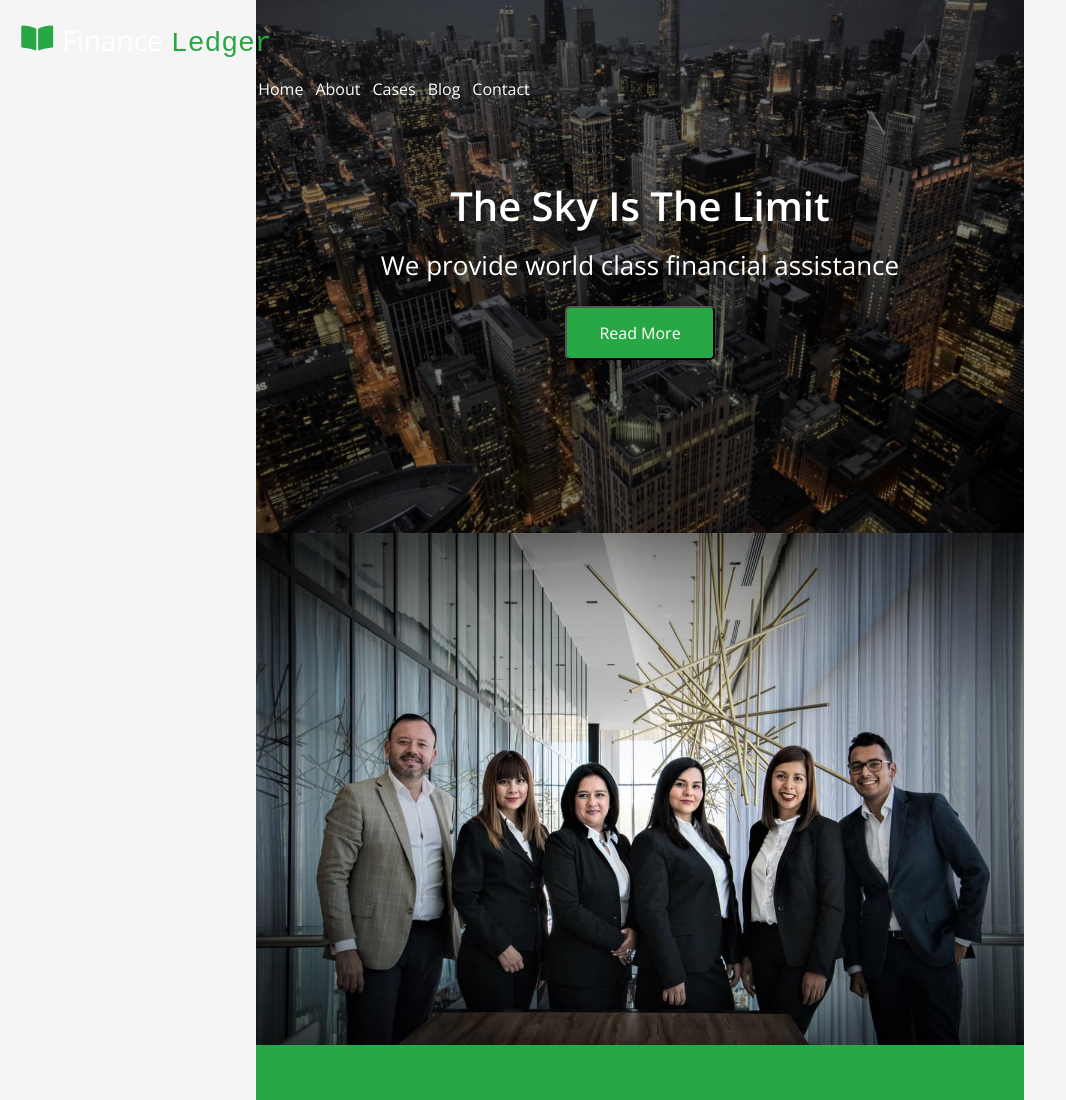
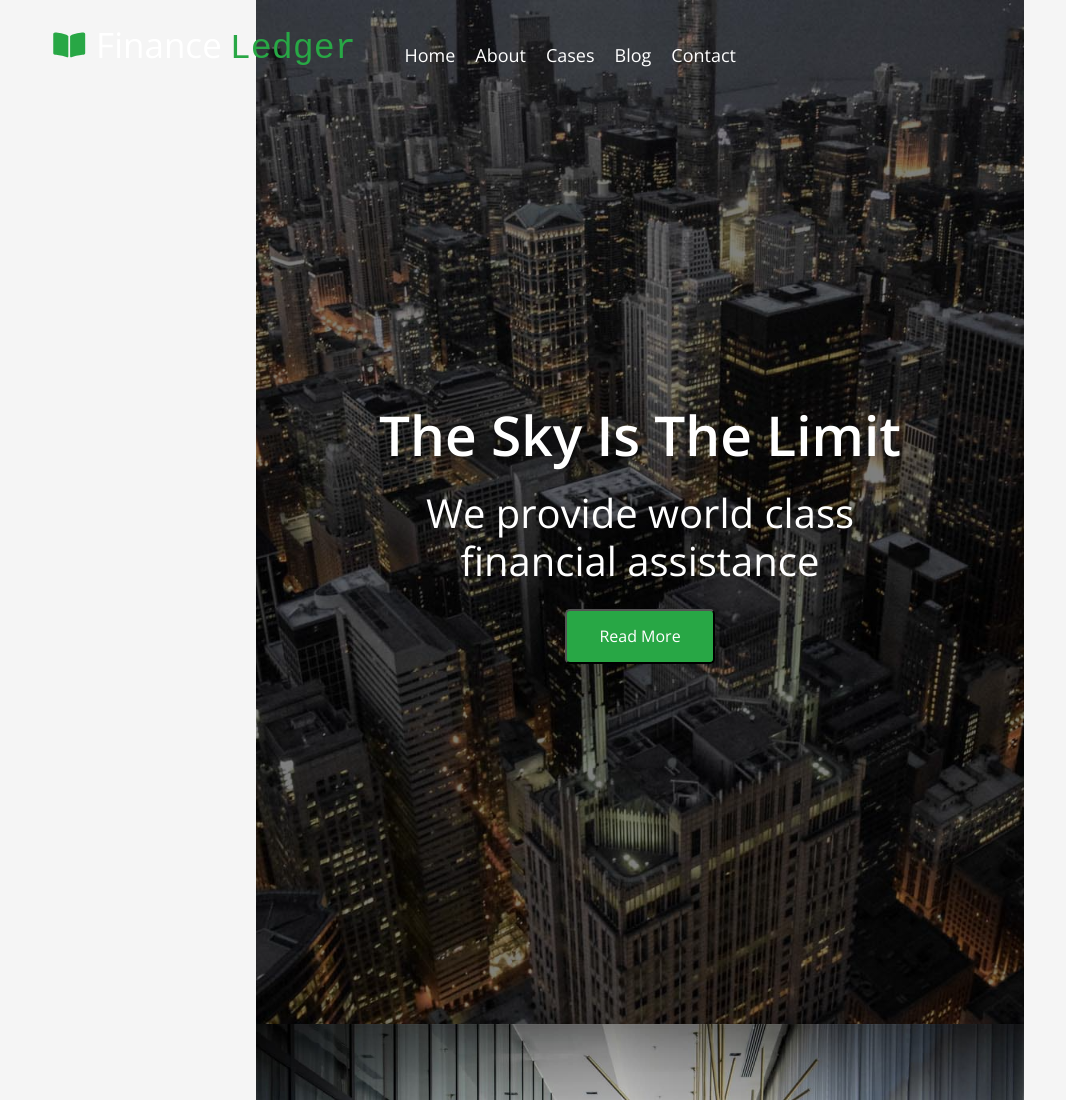
Before and after one commit to Vitaliy28031985/finance-ledger, a website built with webpack: page src/index.html in a window 1280 px wide. Shown: the top 1100 px of the page, without its empty margins (0-1066 px from the left). Built offline with nearby package versions, Linux system fonts and the light colour scheme; a script that the page names is missing; a web font is replaced by a local one.

Commit message:
tablet hero and header

```diff
--- a/src/scss/components/_header.scss
+++ b/src/scss/components/_header.scss
@@ -6,6 +6,13 @@
 
 .page-header-nav {
    margin-left: 20px;
+   @media screen and (min-width: 768px) {
+      display: flex;
+      align-items: center;
+      justify-content: space-between;
+      padding-right: 32px;
+      padding-left: 32px;
+   }
 }
 .page-header-logo {
 font-size: 28px;
@@ -13,6 +20,10 @@ font-weight: 400;
 line-height: 1.3;
 letter-spacing: 0em;
 color: $min-text-color;
+
+ @media screen and (min-width: 768px) {
+   font-size: 35px;
+ }
 }
 
 .page-header-logo-item {
@@ -30,6 +41,9 @@ color: $min-text-color;
    margin-top: 16px;
    justify-content: center;
    gap: 12px;
+    @media screen and (min-width: 768px) {
+      gap: 20px;
+    }
 }
 
 .page-header-nav-link {
@@ -39,6 +53,11 @@ line-height: 1.4;
 letter-spacing: 0em;
 color: $min-text-color;
 transition: background-color 250ms cubic-bezier(0.4, 0, 0.2, 1);
+
+ @media screen and (min-width: 768px) {
+   font-size: 18px;
+ }
+
 &:hover, &:focus {
    text-decoration: underline;
 }
--- a/src/scss/components/_hero.scss
+++ b/src/scss/components/_hero.scss
@@ -5,10 +5,16 @@
    background-image:
    linear-gradient((rgba(0, 0, 0, 0.5)), rgba(0, 0, 0, 0.5)),
    url('../../img/hero/showcase.jpg');
+     @media screen and (min-width: 768px) {
+   height: 1024px;
+ }
 }
 .p {
    opacity: 0;
    margin-bottom: 160px;
+   @media screen and (min-width: 768px) {
+   margin-bottom: 378px;
+ }
 }
 .section-page-container {
 letter-spacing: 0em;
@@ -23,6 +29,9 @@ font-weight: 600;
 line-height: 1.4;
 text-align: center;
 
+ @media screen and (min-width: 768px) {
+   font-size: 55px;
+ }
 }
 
 .section-page-container p {
@@ -32,6 +41,12 @@ font-size: 26px;
 font-weight: 400;
 line-height: 1.2;
 text-align: center;
+
+ @media screen and (min-width: 768px) {
+   font-size: 40px;
+   padding-left: 90px;
+   padding-right: 90px;
+ }
 }
 
 .section-page-container button {
```
